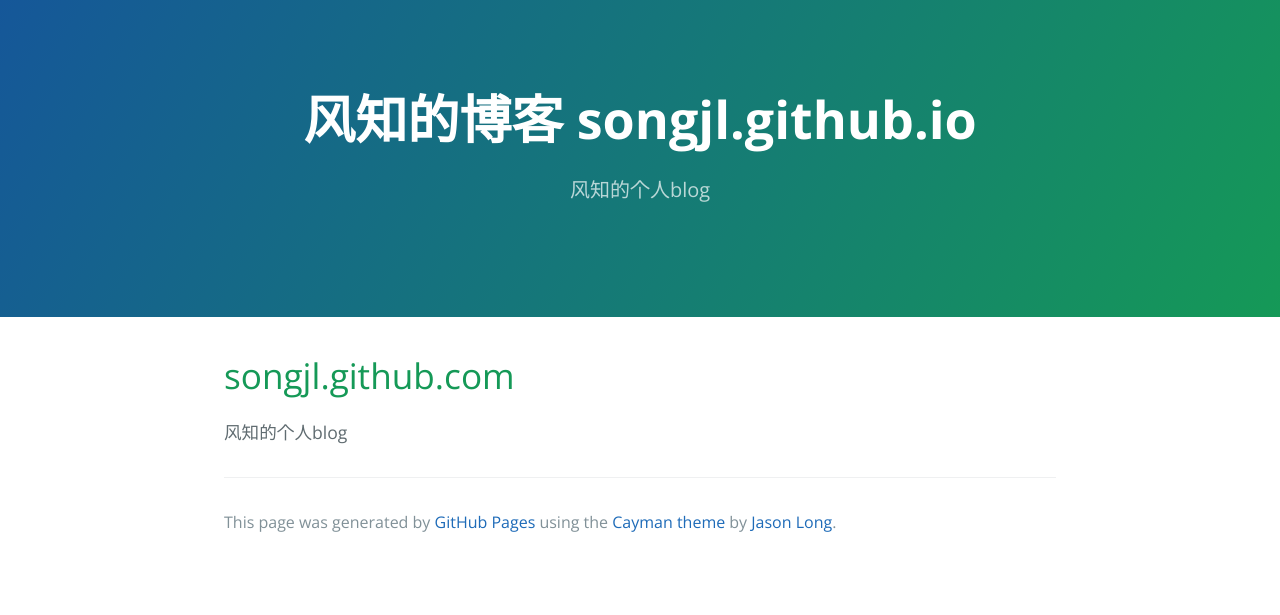
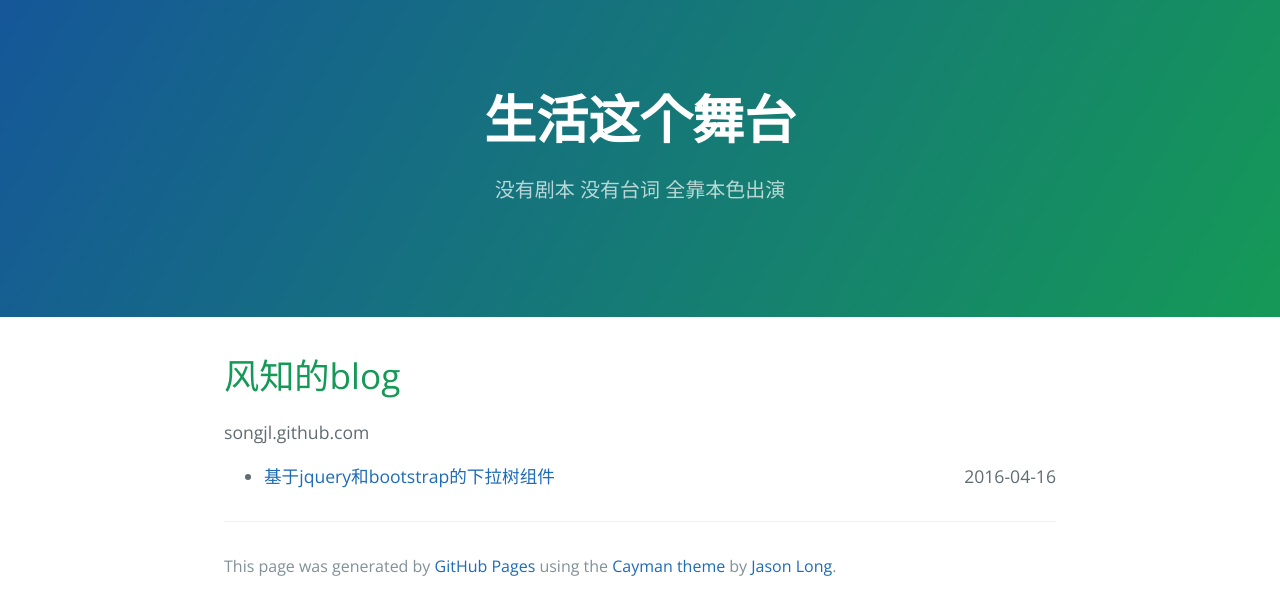
Before and after one commit to songjl/songjl.github.com, a Jekyll site: the page index.html, which Jekyll copies as it is, in a window 1280 px wide. Shown: the top 615 px of the page. Built offline with Jekyll 4.4.1, drawn with Linux system fonts in a browser that asks for light colours; Markdown is read by kramdown in place of the engine named in the settings.

Commit message:
添加bstreeselect

```diff
--- a/index.html
+++ b/index.html
@@ -11,15 +11,20 @@
   </head>
   <body>
     <section class="page-header">
-      <h1 class="project-name">风知的博客 songjl.github.io</h1>
-      <h2 class="project-tagline">风知的个人blog</h2>
+      <h1 class="project-name">生活这个舞台 </h1>
+      <h2 class="project-tagline">没有剧本 没有台词 全靠本色出演</h2>
     </section>
 
     <section class="main-content">
       <h1>
-<a id="songjlgithubcom" class="anchor" href="#songjlgithubcom" aria-hidden="true"><span aria-hidden="true" class="octicon octicon-link"></span></a>songjl.github.com</h1>
+        风知的blog
+      </h1>
+      <p><a id="songjlgithubcom" class="anchor" href="#songjlgithubcom" aria-hidden="true"><span aria-hidden="true" class="octicon octicon-link"></span></a>songjl.github.com</p>
+      <div id="blogs">
+        <ul id="bloglist" class="blog-list">
 
-<p>风知的个人blog</p>
+        </ul>
+      </div>
 
       <footer class="site-footer">
 
@@ -27,7 +32,7 @@
       </footer>
 
     </section>
-
+    <script src="javascripts/index.js"></script>
 
   </body>
 </html>
--- /dev/null
+++ b/javascripts/index.js
@@ -0,0 +1,26 @@
+/**
+ * Created by windknow on 16/4/17.
+ */
+var maxnumofpost = 1;
+var blogitem=[
+    {title:"基于jquery和bootstrap的下拉树组件",date:"2016-04-16"}
+]
+function init(){
+    var bloglist = [];
+    var bloglistEl = document.getElementById("bloglist");
+    for(var i=maxnumofpost;i>0;i--){
+        var _href = "_posts/post_"+i+".html";
+        var _li = document.createElement("li");
+        var _a = document.createElement("a");
+        _a.setAttribute("href",_href);
+        _a.innerText=blogitem[i-1].title;
+        var _date = document.createElement("span");
+        _date.classList.add("blog-date");
+        _date.innerText=blogitem[i-1].date;
+        _li.appendChild(_a);
+        _li.appendChild(_date);
+        bloglistEl.appendChild(_li);
+    }
+}
+
+init();
--- a/stylesheets/stylesheet.css
+++ b/stylesheets/stylesheet.css
@@ -243,3 +243,32 @@
 @media screen and (max-width: 42em) {
   .site-footer {
     font-size: 0.9rem; } }
+/*code view*/
+.markdown-body pre {
+  padding: 16px;
+  overflow: auto;
+  font-size: 85%;
+  line-height: 1.45;
+  background-color: #f7f7f7;
+  border-radius: 3px;
+}
+.markdown-body pre>code {
+  font-size: 100%;
+  word-break: normal;
+  white-space: pre;
+  display: inline;
+  max-width: initial;
+  padding: 0;
+  margin: 0;
+  overflow: initial;
+  line-height: inherit;
+  word-wrap: normal;
+  background-color: transparent;
+  border: 0;
+}
+.blog-title{
+
+}
+.blog-date{
+  float:right;
+}
```
Also changed, not shown: demo/bstreeselectdemo.html (added, +129 -0 lines), demo/bstreeselectdemo.js (added, +148 -0 lines).
